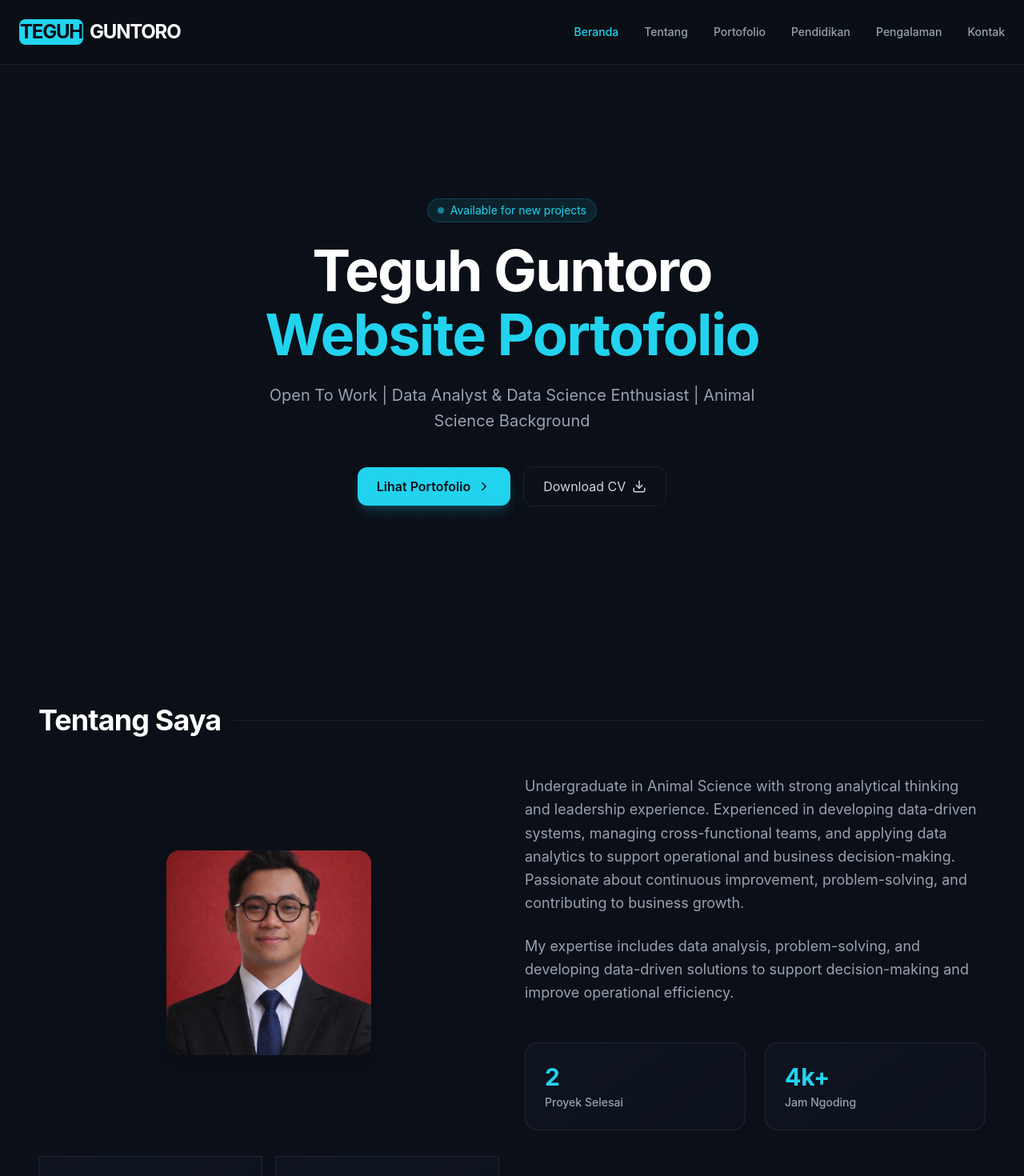
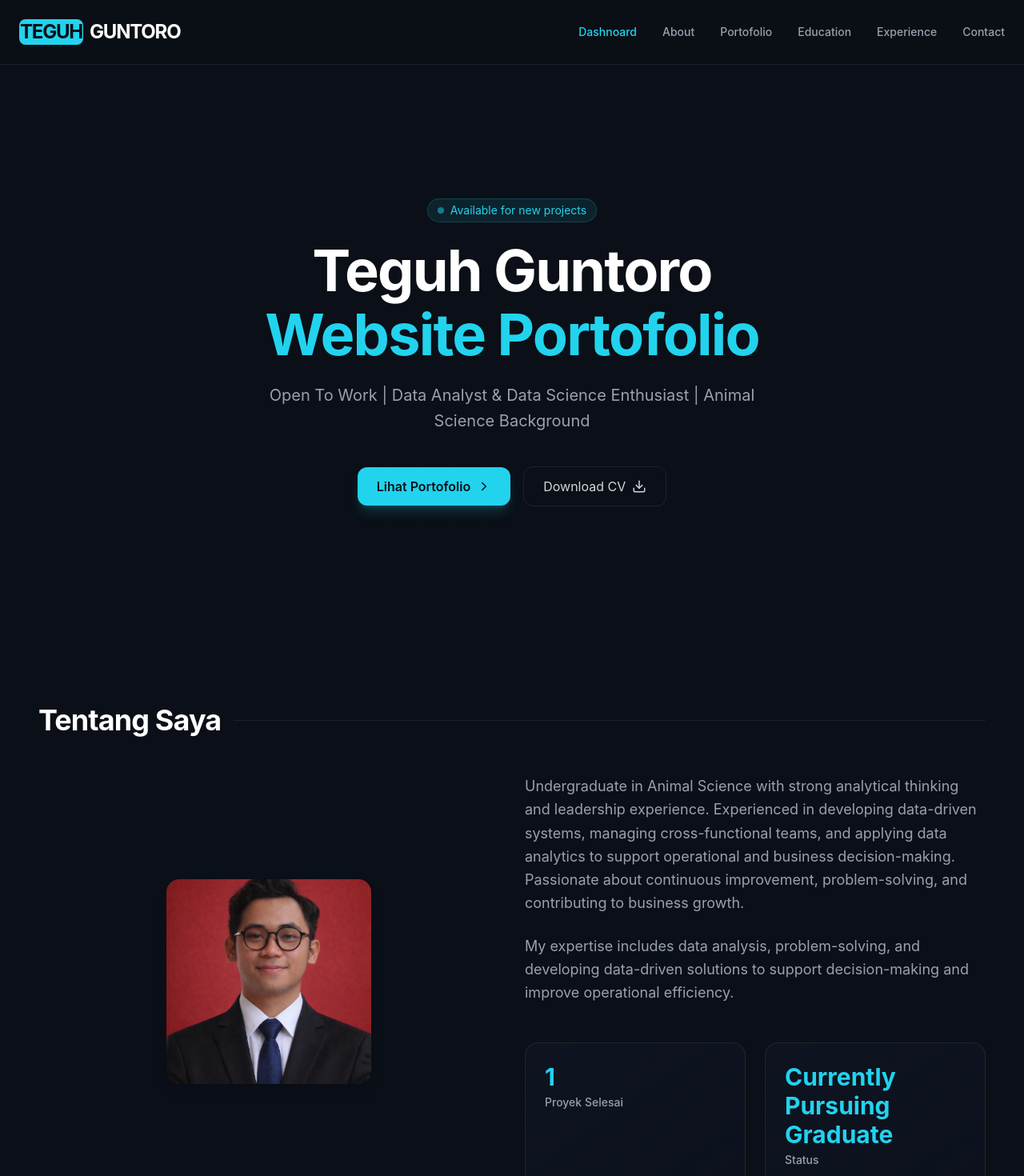
Before and after one commit to Agrisynx-Develop/Portofolio-Project, a React (Vite) app: page / in a window 1280 px wide. Shown: the top 1470 px of the page at 80% size. Built offline with nearby package versions, Linux system fonts and the light colour scheme.

Commit message:
Update App.tsx

```diff
--- a/src/App.tsx
+++ b/src/App.tsx
@@ -189,7 +189,7 @@ export default function App() {
 
     const handleScroll = () => {
       // ScrollSpy
-      const sections = ['home', 'tentang', 'portofolio', 'pendidikan', 'pengalaman', 'kontak'];
+      const sections = ['home', 'about', 'portofolio', 'education', 'experience', 'contact'];
       const scrollPos = window.scrollY + 100;
 
       for (const section of sections) {
@@ -244,12 +244,12 @@ export default function App() {
   };
 
   const navLinks = [
-    { name: 'Beranda', id: 'home' },
-    { name: 'Tentang', id: 'tentang' },
+    { name: 'Dashnoard', id: 'home' },
+    { name: 'About', id: 'about' },
     { name: 'Portofolio', id: 'portofolio' },
-    { name: 'Pendidikan', id: 'pendidikan' },
-    { name: 'Pengalaman', id: 'pengalaman' },
-    { name: 'Kontak', id: 'kontak' },
+    { name: 'Education', id: 'education' },
+    { name: 'Experience', id: 'experience' },
+    { name: 'Contact', id: 'contact' },
   ];
 
   return (
@@ -383,9 +383,9 @@ export default function App() {
 
             <div className="grid grid-cols-2 gap-6 pt-6">
               {[
-                { label: 'Proyek Selesai', value: '2' },
+                { label: 'Proyek Selesai', value: '1' },
 
-                { label: 'Jam Ngoding', value: '4k+' },
+                { label: 'Status', value: 'Currently Pursuing Graduate' },
               ].map((stat, i) => (
                 <div key={i} className="card-gradient p-6 rounded-2xl">
                   <h3 className="text-3xl font-bold text-accent-cyan mb-1">{stat.value}</h3>
```
